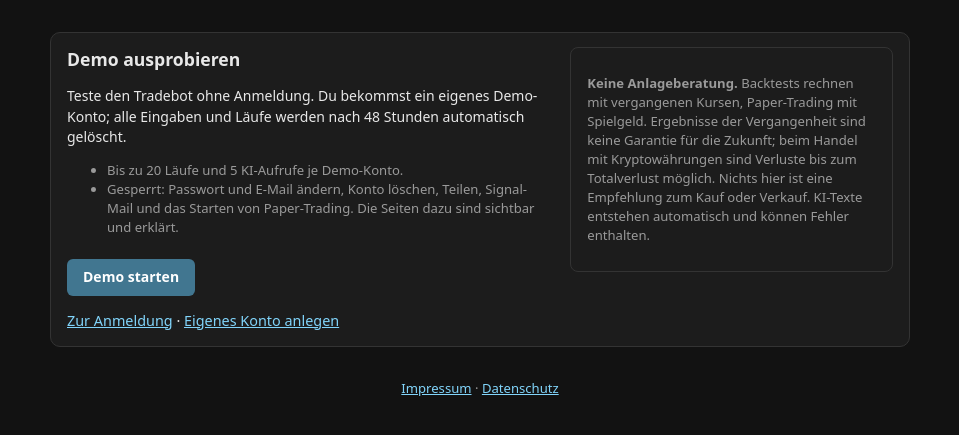
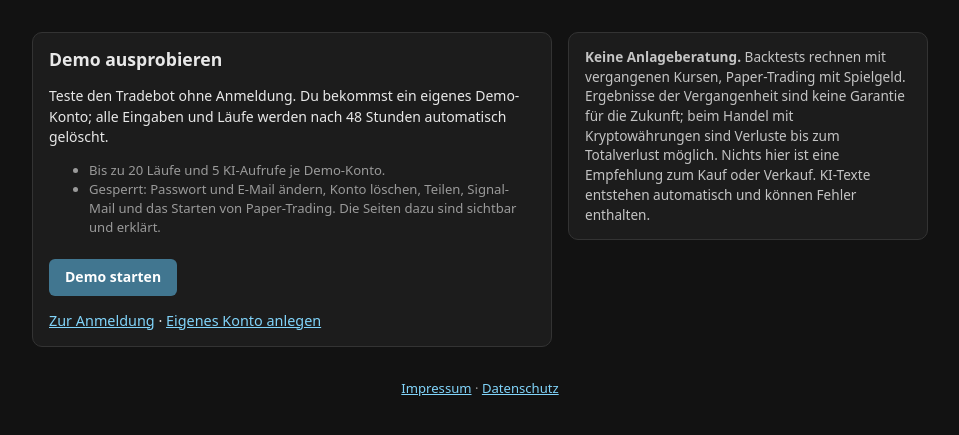
Before and after one commit to Busaschie/Python_Django_Blockchain, a Django app: page /demo/ in a window 1280 px wide. Shown: the part 69-504 px from the top of the page, without its empty margins (160-1119 px from the left). Run offline with Django 5.2, Linux system fonts and the light colour scheme.

Commit message:
Anmeldung

```diff
--- /dev/null
+++ b/accounts/templates/accounts/_disclaimer_box.html
@@ -0,0 +1 @@
+<aside class="box side" role="note" id="disclaimer"><strong>Keine Anlageberatung.</strong> <span>Backtests rechnen mit vergangenen Kursen, Paper-Trading mit Spielgeld. Ergebnisse der Vergangenheit sind keine Garantie für die Zukunft; beim Handel mit Kryptowährungen sind Verluste bis zum Totalverlust möglich. Nichts hier ist eine Empfehlung zum Kauf oder Verkauf. KI-Texte entstehen automatisch und können Fehler enthalten.</span></aside>
--- a/accounts/templates/accounts/base.html
+++ b/accounts/templates/accounts/base.html
@@ -1,9 +1,15 @@
 {% extends "backtester/base.html" %}
 {% block content %}
-<style>.auth{max-width:420px;margin:2rem auto}.auth .field input{width:100%}.auth p.alt{margin:.9rem 0 0;font-size:.9rem}
+<style>.authrow{display:flex;gap:1rem;justify-content:center;align-items:flex-start;flex-wrap:wrap;margin:2rem auto}
+.authrow .auth{margin:0;flex:1 1 420px;max-width:420px}.authrow .auth.wide{max-width:520px}
+.authrow .side{margin:0;flex:1 1 280px;max-width:360px;font-size:.85rem;line-height:1.45;color:var(--ink2)}
+.auth .field input{width:100%}.auth p.alt{margin:.9rem 0 0;font-size:.9rem}
 .msg{padding:.5rem .7rem;border-radius:6px;background:var(--okbg);color:var(--good);margin-bottom:.7rem}</style>
-<div class="box auth">
+<div class="authrow">
+<div class="box auth{% block authcls %}{% endblock %}">
  {% for m in messages %}<div class="msg">{{ m }}</div>{% endfor %}
  {% block auth %}{% endblock %}
 </div>
+{% block aside %}{% endblock %}
+</div>
 {% endblock %}
--- a/accounts/templates/accounts/demo_start.html
+++ b/accounts/templates/accounts/demo_start.html
@@ -1,23 +1,12 @@
 {% extends "accounts/base.html" %}
 {% block disclaimer %}{% endblock %}
-{% block auth %}<style>
-.auth{max-width:860px}
-.demo-grid{display:grid;grid-template-columns:3fr 2fr;gap:1.2rem;align-items:start}
-.demo-grid .note{border:1px solid var(--line,#ccc);border-radius:8px;padding:.8rem 1rem}
-@media(max-width:640px){.demo-grid{grid-template-columns:1fr}}
-</style>
-<div class="demo-grid">
-<div>
-<h2>Demo ausprobieren</h2>
+{% block authcls %} wide{% endblock %}
+{% block auth %}<h2>Demo ausprobieren</h2>
 <p>Teste den Tradebot ohne Anmeldung. Du bekommst ein eigenes Demo-Konto; alle Eingaben und Läufe werden nach {{ hours }} Stunden automatisch gelöscht.</p>
 <ul class="small">
 <li>Bis zu {{ runs }} Läufe und {{ ai }} KI-Aufrufe je Demo-Konto.</li>
 <li>Gesperrt: Passwort und E-Mail ändern, Konto löschen, Teilen, Signal-Mail und das Starten von Paper-Trading. Die Seiten dazu sind sichtbar und erklärt.</li>
 </ul>
 <form method="post" action="{% url 'demo_start' %}">{% csrf_token %}<button type="submit">Demo starten</button></form>
-<p class="alt"><a href="{% url 'login' %}">Zur Anmeldung</a> · <a href="{% url 'register' %}">Eigenes Konto anlegen</a></p>
-</div>
-<aside class="note">
-<p class="small"><strong>Keine Anlageberatung.</strong> <span>Backtests rechnen mit vergangenen Kursen, Paper-Trading mit Spielgeld. Ergebnisse der Vergangenheit sind keine Garantie für die Zukunft; beim Handel mit Kryptowährungen sind Verluste bis zum Totalverlust möglich. Nichts hier ist eine Empfehlung zum Kauf oder Verkauf. KI-Texte entstehen automatisch und können Fehler enthalten.</span></p>
-</aside>
-</div>{% endblock %}
+<p class="alt"><a href="{% url 'login' %}">Zur Anmeldung</a> · <a href="{% url 'register' %}">Eigenes Konto anlegen</a></p>{% endblock %}
+{% block aside %}{% include "accounts/_disclaimer_box.html" %}{% endblock %}
--- a/accounts/templates/accounts/login.html
+++ b/accounts/templates/accounts/login.html
@@ -1,4 +1,6 @@
 {% extends "accounts/base.html" %}
+{% block disclaimer %}{% endblock %}
+{% block aside %}{% include "accounts/_disclaimer_box.html" %}{% endblock %}
 {% block auth %}<h2>Anmelden</h2>
 <form method="post">{% csrf_token %}{% for f in form %}<div class="field"><label for="{{ f.id_for_label }}">{{ f.label }}</label>{{ f }}{{ f.errors }}</div>{% endfor %}{{ form.non_field_errors }}<input type="hidden" name="next" value="{{ next }}">
 <button>Anmelden</button></form>
--- a/accounts/templates/accounts/register.html
+++ b/accounts/templates/accounts/register.html
@@ -1,4 +1,6 @@
 {% extends "accounts/base.html" %}
+{% block disclaimer %}{% endblock %}
+{% block aside %}{% include "accounts/_disclaimer_box.html" %}{% endblock %}
 {% block auth %}<h2>Konto erstellen</h2>
 <p class="alt" style="text-align:left">Gib deine E-Mail-Adresse ein. Wir senden dir einen Link zur Bestätigung; danach legst du dein Passwort fest.</p>
 <form method="post">{% csrf_token %}{% for f in form %}<div class="field"><label for="{{ f.id_for_label }}">{{ f.label }}</label>{{ f }}{{ f.errors }}</div>{% endfor %}{{ form.non_field_errors }}<button>Bestätigungslink senden</button></form>
--- a/accounts/test_demo.py
+++ b/accounts/test_demo.py
@@ -91,8 +91,8 @@ class LinkTests(TestCase):
         r = Client().get(reverse("demo_start"))
         html = r.content.decode()
         self.assertLess(html.index(">Demo starten<"), html.index("<aside"))
-        self.assertIn("demo-grid", html)
-        self.assertNotIn('id="disclaimer"', html)                       # kein Banner oben, der Hinweis steht im rechten Kasten
+        self.assertIn("authrow", html)
+        self.assertEqual(html.count('id="disclaimer"'), 1)               # kein Banner oben, der Hinweis steht im rechten Kasten
         self.assertIn("Totalverlust", html[html.index("<aside"):])
 
     def test_kill_switch(self):
--- a/backtester/templates/backtester/base.html
+++ b/backtester/templates/backtester/base.html
@@ -26,8 +26,8 @@
  a{color:var(--link)} small,.small{color:var(--muted);font-size:.82rem} .muted{color:var(--muted)}
  .err{color:var(--bad)} .good{color:var(--good)}
 
- .disclaimer{display:flex;gap:.6rem;align-items:baseline;flex-wrap:wrap;border:1px solid var(--warnline);background:var(--warnbg);color:var(--warnink);border-radius:8px;padding:.45rem .8rem;margin:-.4rem 0 1rem;font-size:.84rem;line-height:1.4}
- .disclaimer strong{white-space:nowrap}
+ .disclaimer{display:block;color:var(--muted);padding:0 .2rem;margin:-.5rem 0 .7rem;font-size:.74rem;line-height:1.35}
+ .disclaimer strong{font-weight:600;margin-right:.3rem}
  .demobar{display:flex;gap:.2rem .7rem;align-items:baseline;flex-wrap:wrap;border:1px solid var(--accent);background:var(--sel);color:var(--ink);border-radius:8px;padding:.45rem .8rem;margin:-.4rem 0 1rem;font-size:.84rem;line-height:1.4}
  .demobar strong{white-space:nowrap}
 
```
